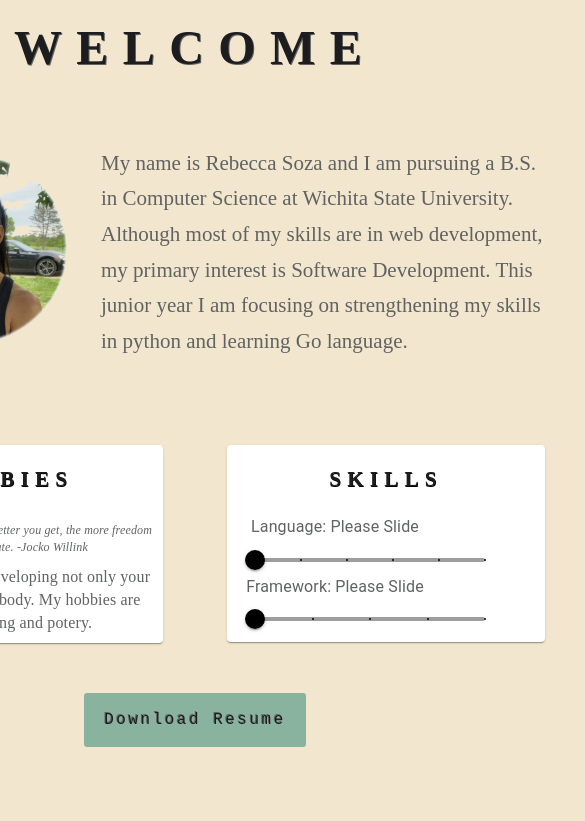
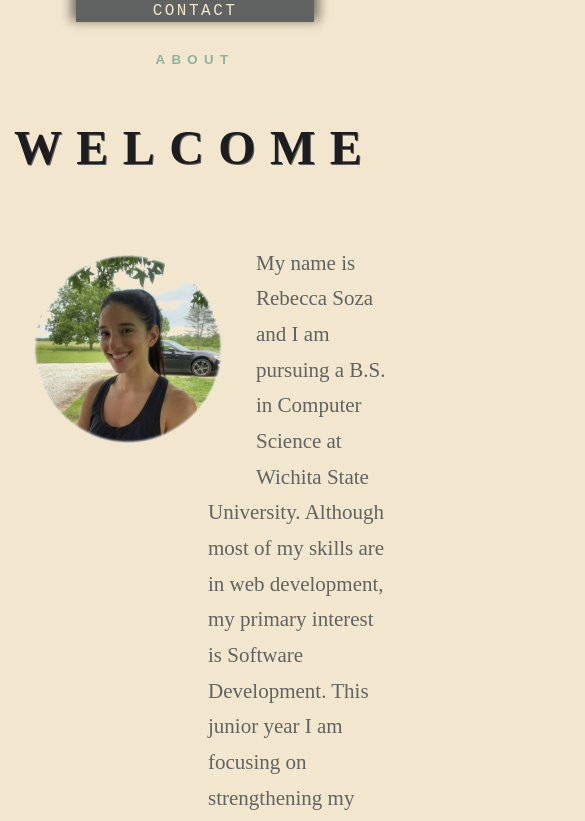
Before and after one commit to rsoza/resume, a React (Create React App) app: page / in a window 390 px wide. Shown: the part 1176-1997 px from the top of the page, 585 px wide, since content can reach past the window. Built offline with nearby package versions, Linux system fonts and the light colour scheme.

Commit message:
resized to phone screen

```diff
--- a/public/index.html
+++ b/public/index.html
@@ -3,8 +3,8 @@
   <head>
     <meta charset="utf-8" />
     <link rel="icon" href="%PUBLIC_URL%/favicon.ico" />
-    <meta name="viewport" content="width=device-width, initial-scale=1" />
-    <meta name="theme-color" content="#000000" />
+    <meta name="viewport" content="width=device-width, initial-scale=1.8" />
+
     <meta
       name="description"
       content="Web site created using create-react-app"
--- a/src/App.css
+++ b/src/App.css
@@ -4,8 +4,6 @@ html {
 }
 body{
   background-color: #F2E6CE;
-  justify-content: center;
-  display: flex;
 }
 h1 {
   color:#F2E6CE;
--- a/src/components/common/about/About.css
+++ b/src/components/common/about/About.css
@@ -30,6 +30,8 @@ p.selfDis {
 }
 .slide{
     padding-left: 20px;
+    padding-right: 20px;
+
 }
 .pdf{
     margin-top: 50px;
--- a/src/components/common/about/SkillBar.jsx
+++ b/src/components/common/about/SkillBar.jsx
@@ -48,7 +48,7 @@ export default function NonLinearSlider() {
   };
 
   return (
-    <Box sx={{ width: 250 }}>
+    <Box>
       <Typography id="Languages" gutterBottom sx={{ width: 200 }}>
         Language: {valueLabelFormatLang(lang)}
       </Typography>
```
